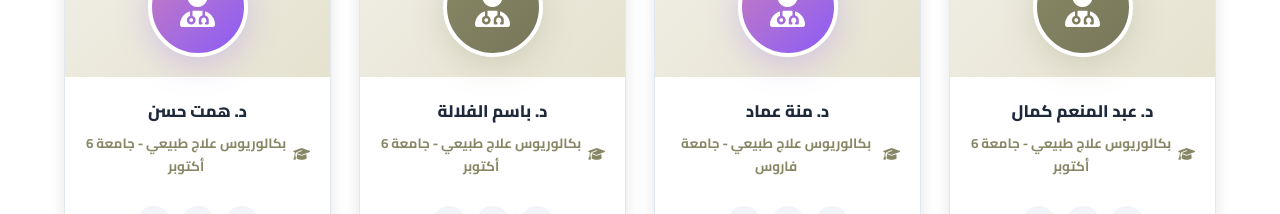
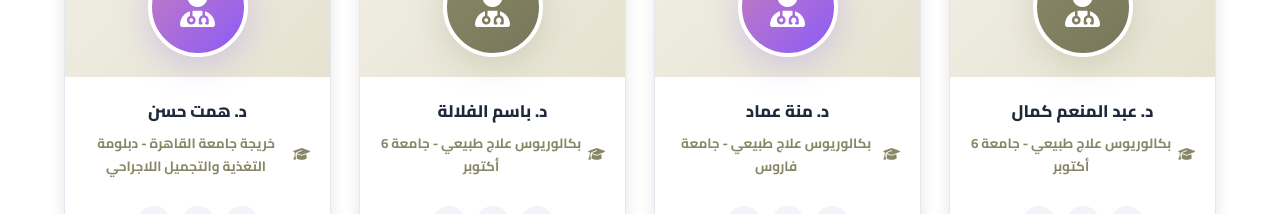
Before and after one commit to Mohamed-Emad1/al-nokhba, a plain HTML site: page index.html in a window 1280 px wide. Shown: the part 6580-6794 px from the top of the page. Drawn offline with Linux system fonts and the light colour scheme; animation ran at ten frames a second.

Commit message:
Update Dr. Hemat Hassan's credentials
Co-Authored-By: Claude Sonnet 5 <noreply@anthropic.com>

```diff
--- a/index.html
+++ b/index.html
@@ -581,7 +581,7 @@
         </div>
         <div class="doctor-body">
           <h3 class="doctor-name">د. همت حسن</h3>
-          <p class="doctor-spec"><i class="fas fa-graduation-cap"></i> بكالوريوس علاج طبيعي - جامعة 6 أكتوبر</p>
+          <p class="doctor-spec"><i class="fas fa-graduation-cap"></i> خريجة جامعة القاهرة - دبلومة التغذية والتجميل اللاجراحي</p>
           <!-- <p class="doctor-bio">متخصصة في إدارة الألم المزمن والوخز الجاف والموجات فوق الصوتية العلاجية للحالات العضلية الهيكلية المعقدة.</p> -->
           <div class="doctor-tags">
             <!-- <span>إدارة الألم</span>
```
